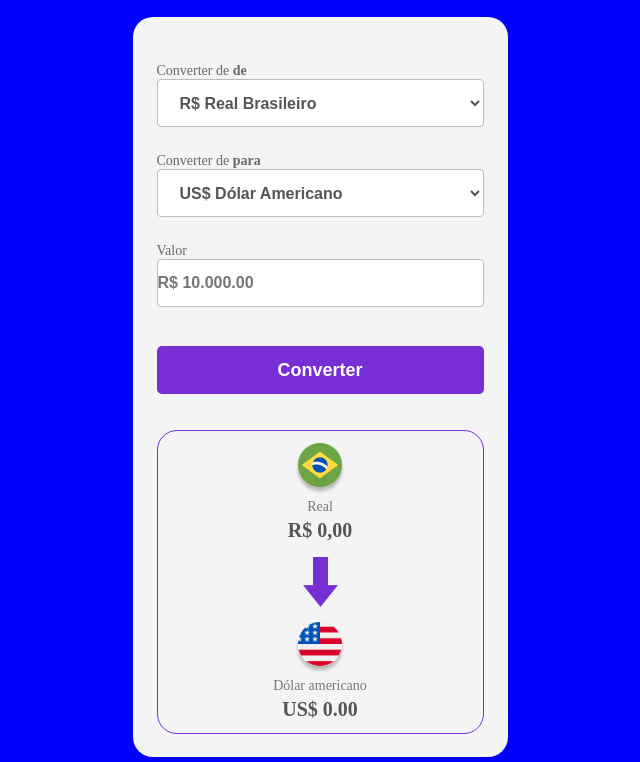
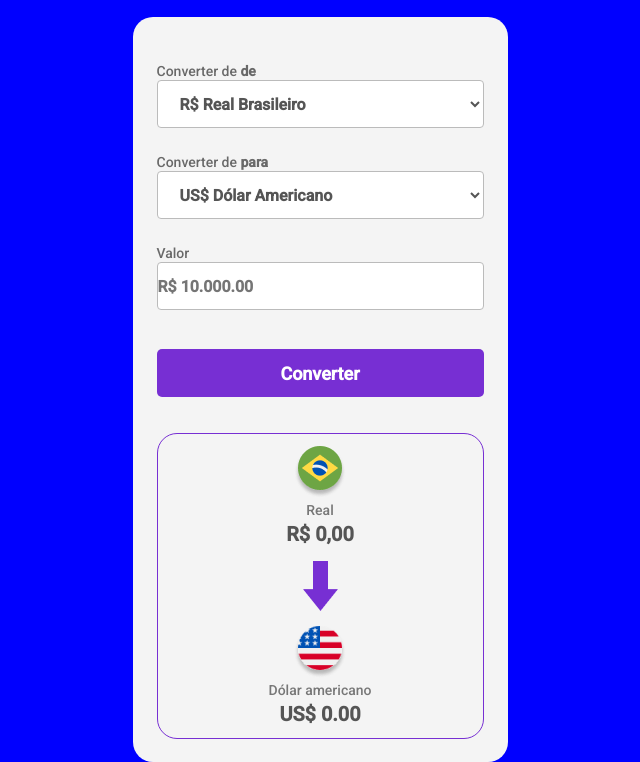
Before and after one commit to lucasisnardi/DEVCLUB-CONVERSOR, a plain HTML site: page index.html in a window 1280 px wide. Shown: the part 248-1010 px from the top of the page, without its empty margins (320-960 px from the left). Drawn offline with Linux system fonts and the light colour scheme.

Commit message:
alterado

```diff
--- a/style.css
+++ b/style.css
@@ -3,7 +3,7 @@
     margin: 0;
     padding: 0;
     box-sizing: border-box;
-    font-size: 'Roboto', sans-serif;
+    font-family: 'Roboto', sans-serif;
     outline: none;
 }
 
```
